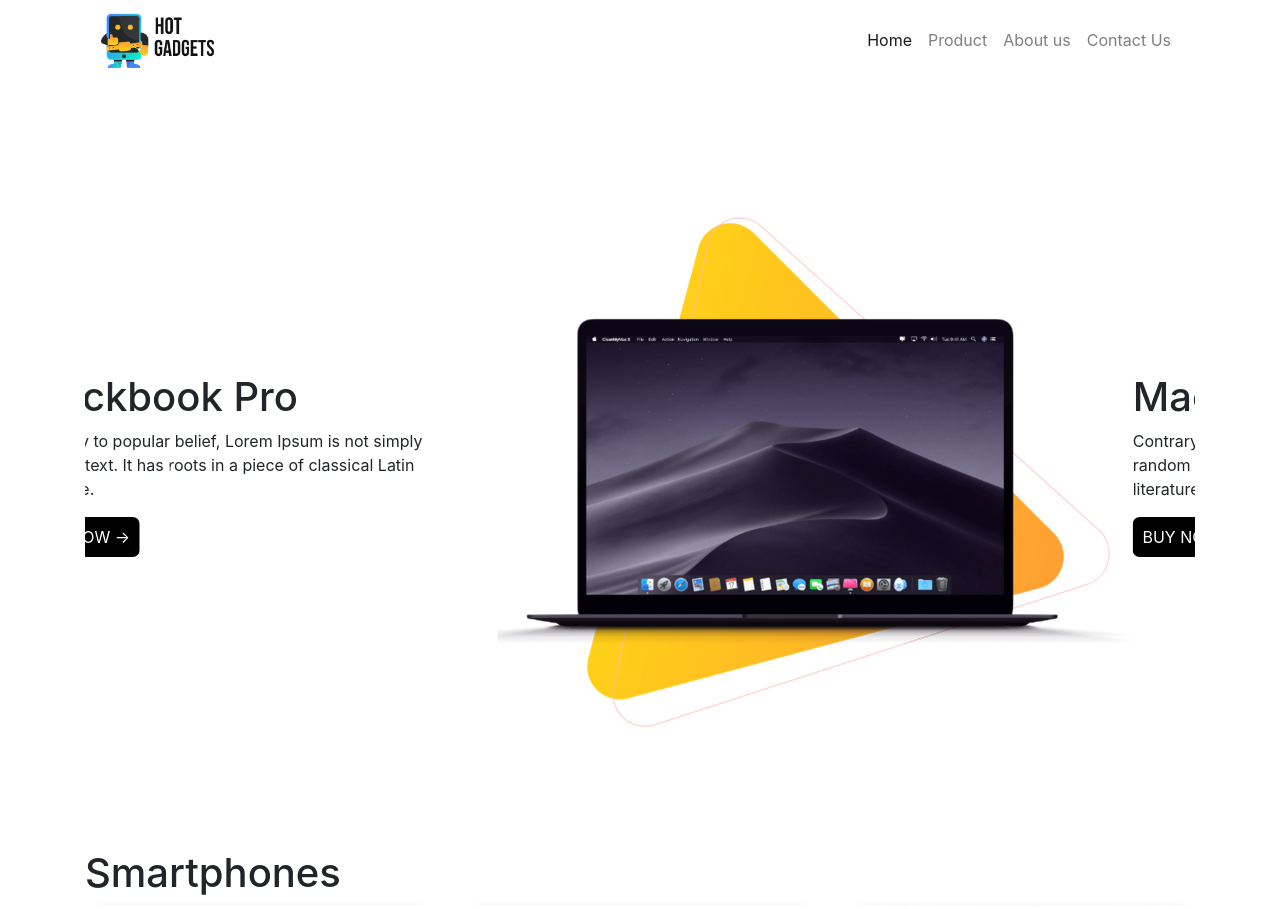
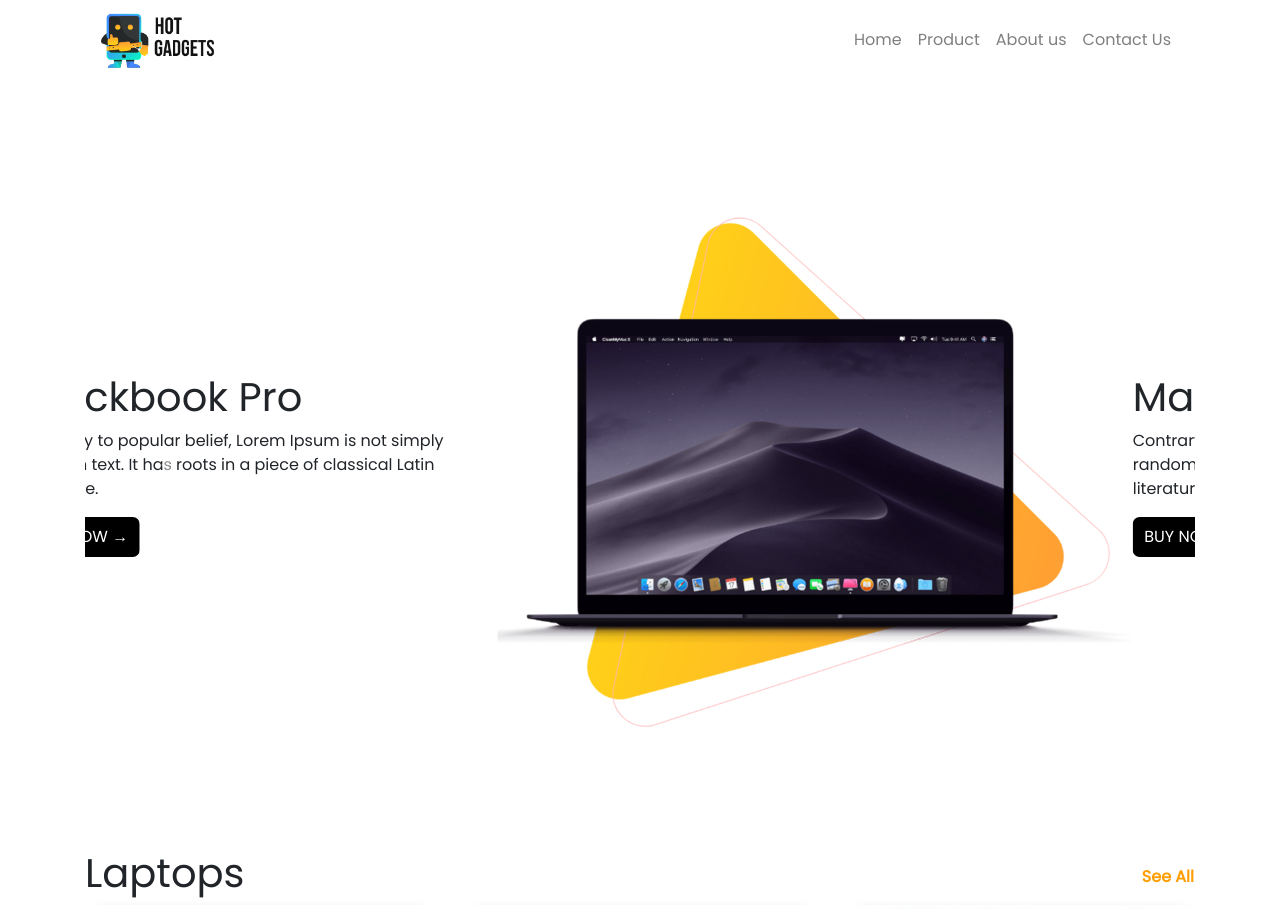
Before and after one commit to Mehedi-bit/hot-gadgets, a plain HTML site: page index.html in a window 1280 px wide. Shown: the top 909 px of the page. Drawn offline with nearby package versions, Linux system fonts and the light colour scheme.

Commit message:
completed hot gadget

```diff
--- a/index.html
+++ b/index.html
@@ -4,6 +4,8 @@
     <meta charset="UTF-8">
     <meta name="viewport" content="width=device-width, initial-scale=1.0">
     <title>Hot gadgets</title>
+    <link rel="preconnect" href="https://fonts.gstatic.com">
+    <link href="https://fonts.googleapis.com/css2?family=Poppins&display=swap" rel="stylesheet">
     <link rel="stylesheet" href="https://cdn.jsdelivr.net/npm/bootstrap@4.5.3/dist/css/bootstrap.min.css" integrity="sha384-TX8t27EcRE3e/ihU7zmQxVncDAy5uIKz4rEkgIXeMed4M0jlfIDPvg6uqKI2xXr2" crossorigin="anonymous">
     <link rel="stylesheet" href="style.css">
 </head>
@@ -15,8 +17,8 @@
               <span class="navbar-toggler-icon"></span>
             </button>
             <div class="collapse navbar-collapse d-flex flex-row-reverse" id="navbarNavAltMarkup">
-              <div class="navbar-nav">
-                <a class="nav-link active" href="#">Home <span class="sr-only">(current)</span></a>
+              <div class="navbar-nav nav-font">
+                <a class="nav-link" href="#">Home <span class="sr-only">(current)</span></a>
                 <a class="nav-link" href="#product">Product</a>
                 <a class="nav-link" href="#about-us">About us</a>
                 <a class="nav-link" href="#contact-us">Contact Us</a>
@@ -82,8 +84,10 @@
 
 
     <div class="container smartphones" id="smartphones">
-      <h1>Smartphones</h1>
-
+      <div class="row d-flex justify-content-between">
+        <div class="col-sm-6"> <h1>Laptops</h1> </div>
+        <div class="col-md-6 d-flex flex-row-reverse"> <button class="see-all-button">See All</button> </div>
+      </div>
       <div class="card-deck">
         <div class="card">
           <img src="phone/phone-2.png" class="card-img-top" alt="...">
@@ -122,7 +126,7 @@
 
       <div class="row d-flex justify-content-between">
         <div class="col-sm-6"> <h1>Laptops</h1> </div>
-        <div class="col-md-6"> <h6>See All</h6> </div>
+        <div class="col-md-6 d-flex flex-row-reverse"> <button class="see-all-button">See All</button> </div>
       </div>
 
       <div class="card-deck">
--- a/style.css
+++ b/style.css
@@ -1,5 +1,8 @@
 .container{
     margin-bottom: 100px;
+}
+body{
+    font-family: 'Poppins', sans-serif;
 }
 .logo{
     height: 54.5px;
@@ -58,3 +61,13 @@ p.card-text{
 .column-2-2{
     margin-top: 16px;
 }
+.see-all-button{
+    color: #ff9d00;
+    background-color: #fff;
+    border: none;
+    font-weight: 700;
+    padding: 1px 1px;
+}
+.nav-font a{
+    color: gray;
+}
```
